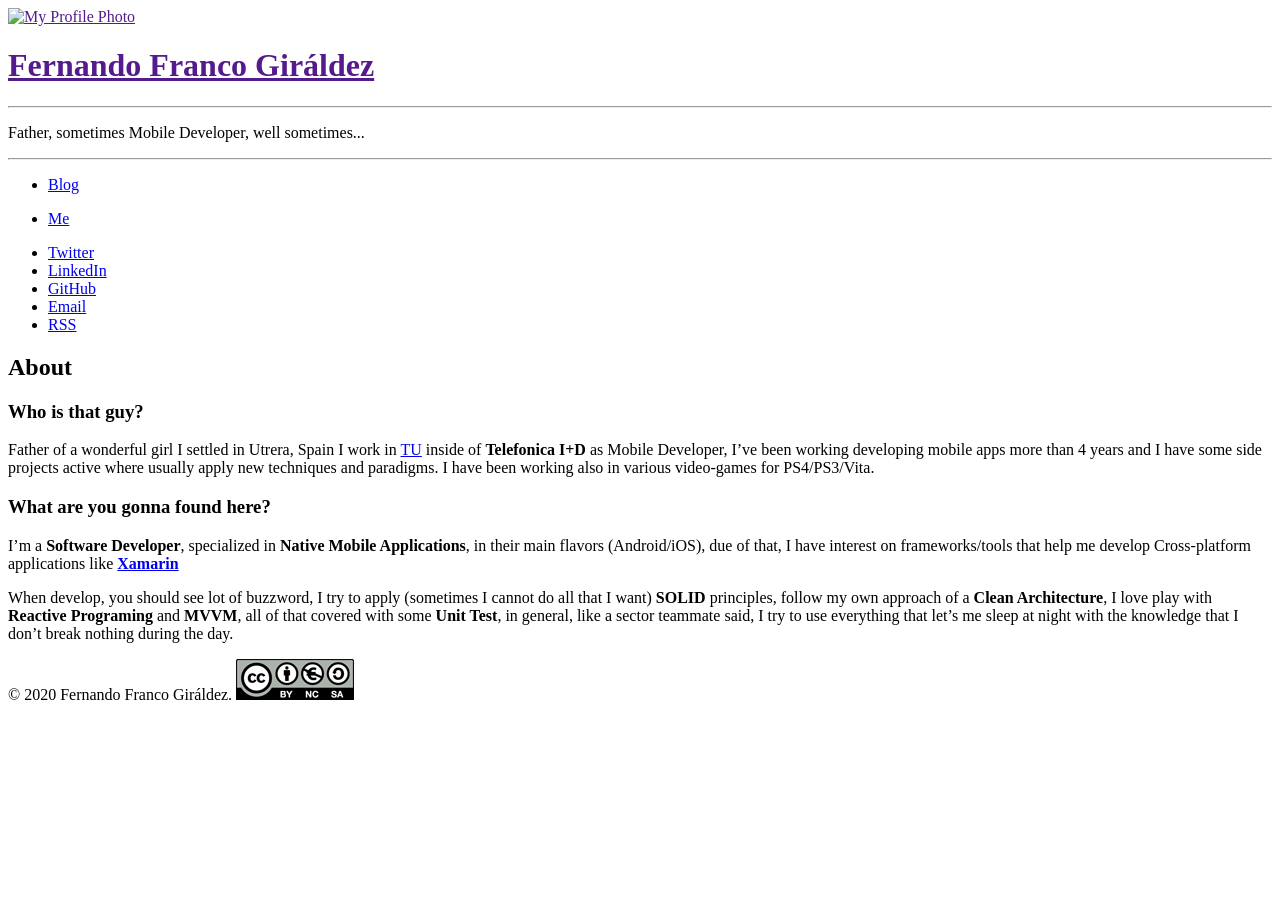
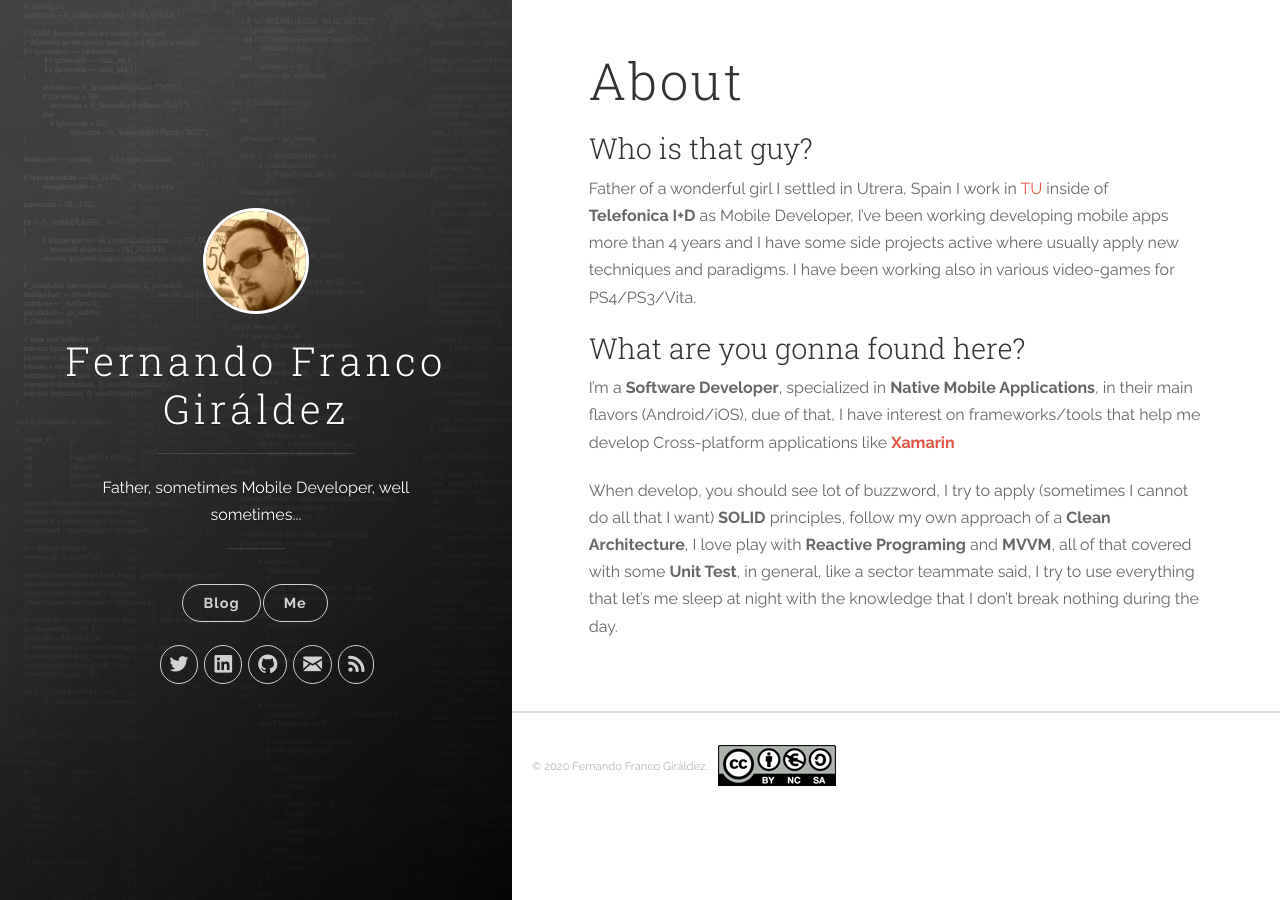
Before and after one commit to ffgiraldez/ffgiraldez.github.io, a Jekyll site: the page built from about.md, in a window 1280 px wide. Built offline with Jekyll 4.4.1, drawn with Linux system fonts in a browser that asks for light colours; nearby versions of some CDN libraries.

Commit message:
fix: correct config styles

```diff
--- a/_config.yml
+++ b/_config.yml
@@ -2,7 +2,6 @@
 title: Fernando Franco Giráldez
 description: 'Father, sometimes Mobile Developer, well sometimes...'
 url: 'https://ffgiraldez.github.io/'
-baseurl: '/'
 google_analytics: 'UA-32969708-5'
 disqus_shortname: 'ffgiraldezgithub'
 
--- a/_includes/footer.html
+++ b/_includes/footer.html
@@ -4,7 +4,7 @@
 </footer>
 
 <script type="text/javascript" src="https://ajax.googleapis.com/ajax/libs/jquery/1.11.3/jquery.min.js"></script>
-<script type="text/javascript" src="{{ "js/main.js" | prepend: site.baseurl }}"></script>
+<script type="text/javascript" src="{{ "/js/main.js" | prepend: site.baseurl }}"></script>
 {% if site.google_analytics %}
 <script>
   (function(i,s,o,g,r,a,m){i['GoogleAnalyticsObject']=r;i[r]=i[r]||function(){
--- a/_includes/head.html
+++ b/_includes/head.html
@@ -20,27 +20,27 @@
   <meta property="og:title" content="{{ site.title }}">
   <meta property="og:description" content="{{ site.description }}">
 
-  <link rel="apple-touch-icon" sizes="57x57" href="{{ "images/favicons/apple-touch-icon-57x57.png" | prepend: site.baseurl }}">
-  <link rel="apple-touch-icon" sizes="60x60" href="{{ "images/favicons/apple-touch-icon-60x60.png" | prepend: site.baseurl }}">
-  <link rel="apple-touch-icon" sizes="72x72" href="{{ "images/favicons/apple-touch-icon-72x72.png" | prepend: site.baseurl }}">
-  <link rel="apple-touch-icon" sizes="76x76" href="{{ "images/favicons/apple-touch-icon-76x76.png" | prepend: site.baseurl }}">
-  <link rel="apple-touch-icon" sizes="114x114" href="{{ "images/favicons/apple-touch-icon-114x114.png" | prepend: site.baseurl }}">
-  <link rel="apple-touch-icon" sizes="120x120" href="{{ "images/favicons/apple-touch-icon-120x120.png" | prepend: site.baseurl }}">
-  <link rel="apple-touch-icon" sizes="144x144" href="{{ "images/favicons/apple-touch-icon-144x144.png" | prepend: site.baseurl }}">
-  <link rel="apple-touch-icon" sizes="152x152" href="{{ "images/favicons/apple-touch-icon-152x152.png" | prepend: site.baseurl }}">
-  <link rel="apple-touch-icon" sizes="180x180" href="{{ "images/favicons/apple-touch-icon-180x180.png" | prepend: site.baseurl }}">
-  <link rel="icon" type="image/png" href="{{ "images/favicons/favicon-32x32.png" | prepend: site.baseurl }}" sizes="32x32">
-  <link rel="icon" type="image/png" href="{{ "images/favicons/favicon-194x194.png" | prepend: site.baseurl }}" sizes="194x194">
-  <link rel="icon" type="image/png" href="{{ "images/favicons/favicon-96x96.png" | prepend: site.baseurl }}" sizes="96x96">
-  <link rel="icon" type="image/png" href="{{ "images/favicons/android-chrome-192x192.png" | prepend: site.baseurl }}" sizes="192x192">
-  <link rel="icon" type="image/png" href="{{ "images/favicons/favicon-16x16.png" | prepend: site.baseurl }}" sizes="16x16">
-  <link rel="manifest" href="{{ "images/favicons/manifest.json" | prepend: site.baseurl }}">
-  <link rel="shortcut icon" href="{{ "images/favicons/favicon.ico" | prepend: site.baseurl }}">
+  <link rel="apple-touch-icon" sizes="57x57" href="{{ "/images/favicons/apple-touch-icon-57x57.png" | prepend: site.baseurl }}">
+  <link rel="apple-touch-icon" sizes="60x60" href="{{ "/images/favicons/apple-touch-icon-60x60.png" | prepend: site.baseurl }}">
+  <link rel="apple-touch-icon" sizes="72x72" href="{{ "/images/favicons/apple-touch-icon-72x72.png" | prepend: site.baseurl }}">
+  <link rel="apple-touch-icon" sizes="76x76" href="{{ "/images/favicons/apple-touch-icon-76x76.png" | prepend: site.baseurl }}">
+  <link rel="apple-touch-icon" sizes="114x114" href="{{ "/images/favicons/apple-touch-icon-114x114.png" | prepend: site.baseurl }}">
+  <link rel="apple-touch-icon" sizes="120x120" href="{{ "/images/favicons/apple-touch-icon-120x120.png" | prepend: site.baseurl }}">
+  <link rel="apple-touch-icon" sizes="144x144" href="{{ "/images/favicons/apple-touch-icon-144x144.png" | prepend: site.baseurl }}">
+  <link rel="apple-touch-icon" sizes="152x152" href="{{ "/images/favicons/apple-touch-icon-152x152.png" | prepend: site.baseurl }}">
+  <link rel="apple-touch-icon" sizes="180x180" href="{{ "/images/favicons/apple-touch-icon-180x180.png" | prepend: site.baseurl }}">
+  <link rel="icon" type="image/png" href="{{ "/images/favicons/favicon-32x32.png" | prepend: site.baseurl }}" sizes="32x32">
+  <link rel="icon" type="image/png" href="{{ "/images/favicons/favicon-194x194.png" | prepend: site.baseurl }}" sizes="194x194">
+  <link rel="icon" type="image/png" href="{{ "/images/favicons/favicon-96x96.png" | prepend: site.baseurl }}" sizes="96x96">
+  <link rel="icon" type="image/png" href="{{ "/images/favicons/android-chrome-192x192.png" | prepend: site.baseurl }}" sizes="192x192">
+  <link rel="icon" type="image/png" href="{{ "/images/favicons/favicon-16x16.png" | prepend: site.baseurl }}" sizes="16x16">
+  <link rel="manifest" href="{{ "/images/favicons/manifest.json" | prepend: site.baseurl }}">
+  <link rel="shortcut icon" href="{{ "/images/favicons/favicon.ico" | prepend: site.baseurl }}">
   <meta name="msapplication-TileColor" content="#ffc40d">
-  <meta name="msapplication-TileImage" content="{{ "images/favicons/mstile-144x144.png" | prepend: site.baseurl }}">
+  <meta name="msapplication-TileImage" content="{{ "/images/favicons/mstile-144x144.png" | prepend: site.baseurl }}">
   <meta name="theme-color" content="#ffffff">
 
-  <link rel="stylesheet" href="{{ "css/main.css" | prepend: site.baseurl }}">
+  <link rel="stylesheet" href="{{ "/css/main.css" | prepend: site.baseurl }}">
   <link rel="canonical" href="{{ page.url | replace:'index.html','' | prepend: site.baseurl | prepend: site.url }}">
-  <link rel="alternate" type="application/rss+xml" title="{{ site.title }}" href="{{ site.baseurl }}feed.xml">
+  <link rel="alternate" type="application/rss+xml" title="{{ site.title }}" href="{{ site.baseurl }}/feed.xml">
 </head>
--- a/_includes/header.html
+++ b/_includes/header.html
@@ -3,13 +3,13 @@
   <i class="icon icon-x-circle btn-mobile-close__icon hidden"></i>
 </span>
 
-<header class="panel-cover" style="background-image: url({{ "images/cover.jpg" | prepend: site.baseurl }})">
+<header class="panel-cover" style="background-image: url({{ "/images/cover.jpg" | prepend: site.baseurl }})">
   <div class="panel-main">
 
     <div class="panel-main__inner panel-inverted">
     <div class="panel-main__content">
         <a href="{{ site.baseurl }}" title="link to home of {{ site.title }}">
-          <img src="{{ "images/profile.jpg" | prepend: site.baseurl }}" class="user-image" alt="My Profile Photo">
+          <img src="{{ "/images/profile.jpg" | prepend: site.baseurl }}" class="user-image" alt="My Profile Photo">
           <h1 class="panel-cover__title panel-title">{{ site.title }}</h1>
         </a>
         <hr class="panel-cover__divider">
@@ -20,10 +20,10 @@
 
           <nav class="cover-navigation cover-navigation--primary">
             <ul class="navigation">
-              <li class="navigation__item"><a href="{{ site.baseurl }}#blog" title="link to {{ site.title }} blog" class="blog-button">Blog</a></li>
+              <li class="navigation__item"><a href="{{ site.baseurl }}/" title="link to {{ site.title }} blog" class="blog-button">Blog</a></li>
             </ul>
              <ul class="navigation">
-              <li class="navigation__item"><a href="{{ site.baseurl }}about/" title="something about me" class="menu-button">Me</a></li>
+              <li class="navigation__item"><a href="{{ site.baseurl }}/about/" title="something about me" class="menu-button">Me</a></li>
             </ul>
           </nav>
 
```
